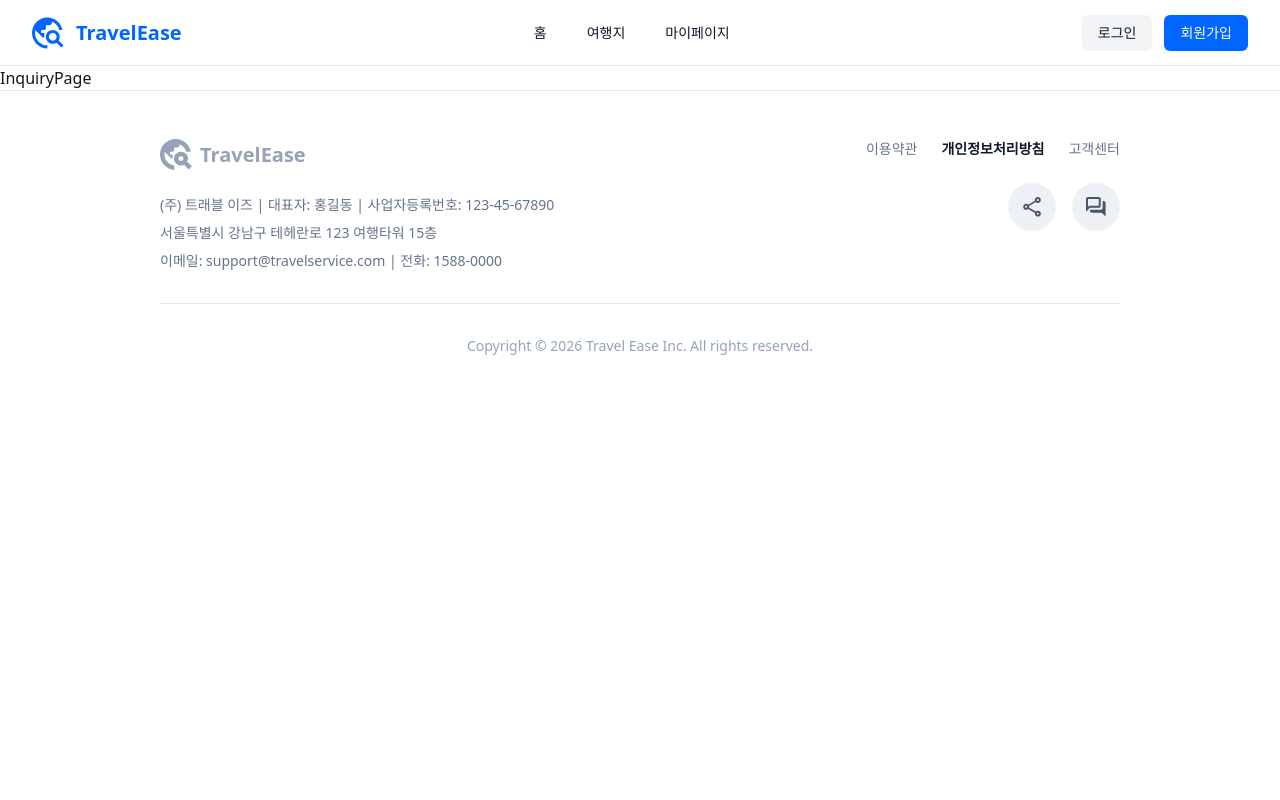
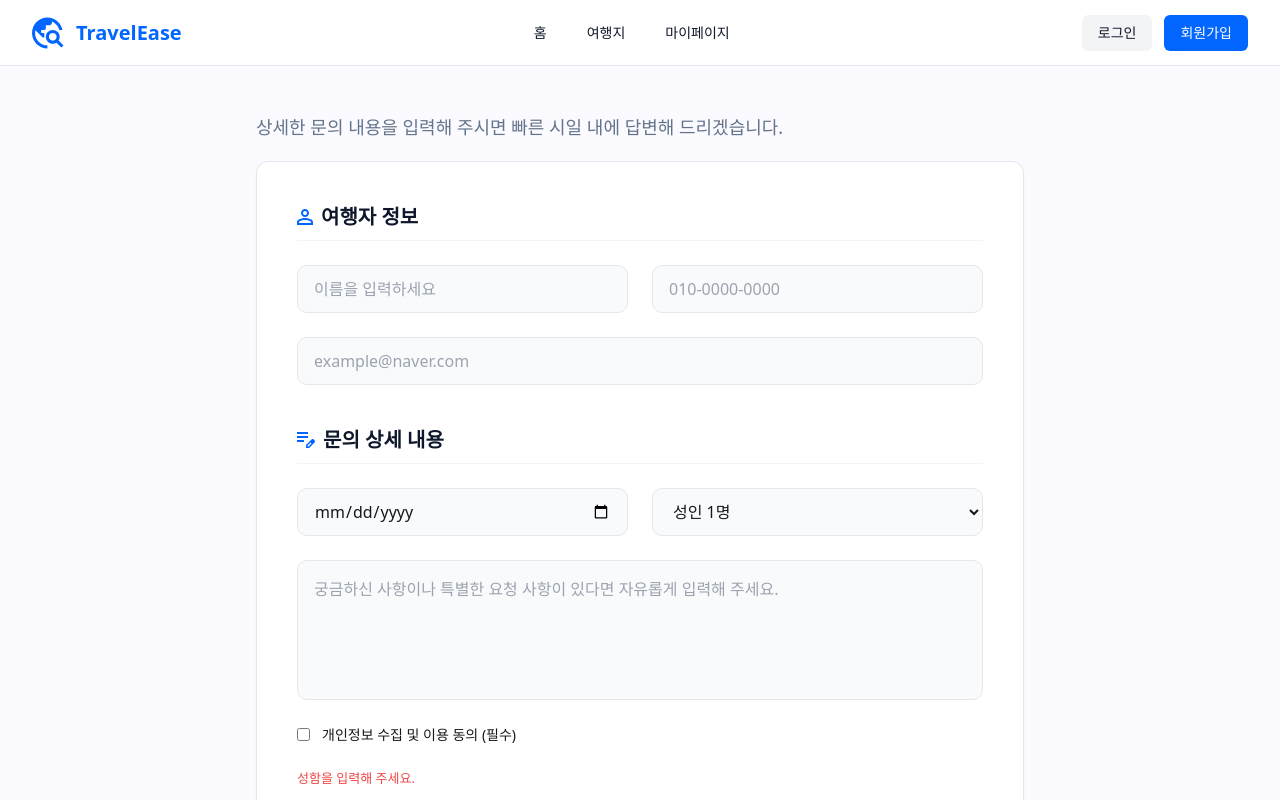
Before and after one commit to goorm-team-2/travel-fe, a React (Vite) app: page /inquiry/1 in a window 1280 px wide. Shown: the top 800 px of the page. Built offline with nearby package versions, Linux system fonts and the light colour scheme.

Commit message:
feat: 예약/문의 페이지

```diff
--- a/src/api/inquiryApi.js
+++ /dev/null
@@ -1,17 +0,0 @@
-// api/inquiryApi.js
-import axios from 'axios';
-
-const BASE_URL = 'http://localhost:8080/api';
-
-// 문의 관련 API
-export const inquiryApi = {
-  // 예약 문의 등록
-  createInquiry: (inquiryData) => {
-    return axios.post(`${BASE_URL}/inquiries`, inquiryData);
-  },
-
-  // 내 예약 조회
-  getMyInquiries: () => {
-    return axios.get(`${BASE_URL}/inquiries/my`);
-  }
-};
--- /dev/null
+++ b/src/api/inquiryApi.ts
@@ -0,0 +1,39 @@
+// api/inquiryApi.ts
+import axios from 'axios';
+
+const BASE_URL = '/api';
+
+/** 문의 생성 요청 */
+export type CreateInquiryRequest = {
+  productId: number;
+  name: string;
+  phone: string;
+  email: string;
+  departureDate: string;
+  people: number;
+  requestNote: string;
+};
+
+/** 문의 생성 응답 */
+export type CreateInquiryResponse = {
+  inquiryId: string;
+  inquiryDate: string;
+  message: string;
+};
+
+// 문의 관련 API
+export const inquiryApi = {
+  // 예약 문의 등록
+  createInquiry: (inquiryData: CreateInquiryRequest) => {
+    return axios.post<CreateInquiryResponse>(`${BASE_URL}/inquiries`, inquiryData, {
+      withCredentials: true, // 로그인 세션 필요할 가능성 높음
+    });
+  },
+
+  // 내 예약 조회
+  getMyInquiries: () => {
+    return axios.get(`${BASE_URL}/inquiries/my`, {
+      withCredentials: true,
+    });
+  },
+};
--- a/src/pages/InquiryPage/index.tsx
+++ b/src/pages/InquiryPage/index.tsx
@@ -1,3 +1,178 @@
+import { useMemo, useState } from 'react';
+import { useParams, useNavigate } from 'react-router-dom';
+import { inquiryApi } from '../../api/inquiryApi';
+
+function isValidEmail(email: string) {
+  return /^[^\s@]+@[^\s@]+\.[^\s@]+$/.test(email.trim());
+}
+
 export default function InquiryPage() {
-  return <div>InquiryPage</div>;
+  const { id } = useParams();
+  const navigate = useNavigate();
+
+  // ✅ URL 상품 id
+  const productId = Number(id);
+  const isValidProductId = Number.isInteger(productId) && productId > 0;
+
+  const [name, setName] = useState('');
+  const [phone, setPhone] = useState('');
+  const [email, setEmail] = useState('');
+  const [departureDate, setDepartureDate] = useState('');
+  const [people, setPeople] = useState(1);
+  const [requestNote, setRequestNote] = useState('');
+  const [agree, setAgree] = useState(false);
+
+  const [isSubmitting, setIsSubmitting] = useState(false);
+
+  const error = useMemo(() => {
+    if (!isValidProductId) return '상품 정보가 올바르지 않습니다.';
+    if (!name.trim()) return '성함을 입력해 주세요.';
+    if (!phone.trim()) return '연락처를 입력해 주세요.';
+    if (!email.trim() || !isValidEmail(email)) return '올바른 이메일 주소를 입력해 주세요.';
+    if (!departureDate) return '여행 희망 날짜를 선택해 주세요.';
+    if (!agree) return '개인정보 수집 및 이용에 동의해 주세요.';
+    return null;
+  }, [isValidProductId, name, phone, email, departureDate, agree]);
+
+  const canSubmit = !error && !isSubmitting;
+
+  const handleSubmit = async (e: React.FormEvent) => {
+    e.preventDefault();
+    if (!canSubmit) return;
+
+    setIsSubmitting(true);
+
+    try {
+      const payload = {
+        productId,
+        name: name.trim(),
+        phone: phone.trim(),
+        email: email.trim(),
+        departureDate,
+        people,
+        requestNote: requestNote.trim(),
+      };
+
+      const res = await inquiryApi.createInquiry(payload);
+
+      window.scrollTo({ top: 0, left: 0, behavior: 'auto' });
+      // 문의 완료 페이지 이동
+      navigate('/inquiry/complete', {
+        state: {
+          productId,
+          ...res.data, // inquiryId, inquiryDate, message
+        },
+        replace: true,
+      });
+    } catch (err) {
+      alert('문의 접수에 실패했습니다. 다시 시도해 주세요.');
+    } finally {
+      setIsSubmitting(false);
+    }
+  };
+
+  return (
+    <div className="w-full flex justify-center pt-12 pb-[54px] bg-background">
+      <div className="w-[768px] flex flex-col gap-5">
+        <p className="text-[#64748B] text-[18px]">
+          상세한 문의 내용을 입력해 주시면 빠른 시일 내에 답변해 드리겠습니다.
+        </p>
+
+        <div className="pb-4 border border-[#E2E8F0] shadow-sm rounded-[12px] bg-white">
+          <form className="w-full h-full p-10 flex flex-col gap-10" onSubmit={handleSubmit}>
+            {/* 여행자 정보 */}
+            <section className="flex flex-col gap-6">
+              <h3 className="text-textPrimary font-bold text-[20px] flex items-center gap-2 pb-2 border-b border-[#F1F5F9]">
+                <img src="/traveler-info-icon.svg" />
+                여행자 정보
+              </h3>
+
+              <div className="grid grid-cols-2 gap-6">
+                <input
+                  value={name}
+                  onChange={(e) => setName(e.target.value)}
+                  placeholder="이름을 입력하세요"
+                  className="h-12 px-4 rounded-[10px] border bg-[#F8FAFC]"
+                />
+
+                <input
+                  value={phone}
+                  onChange={(e) => setPhone(e.target.value)}
+                  placeholder="010-0000-0000"
+                  className="h-12 px-4 rounded-[10px] border bg-[#F8FAFC]"
+                />
+
+                <input
+                  value={email}
+                  onChange={(e) => setEmail(e.target.value)}
+                  placeholder="example@naver.com"
+                  className="h-12 px-4 rounded-[10px] border bg-[#F8FAFC] col-span-2"
+                />
+              </div>
+            </section>
+
+            {/* 문의 상세 */}
+            <section className="flex flex-col gap-6">
+              <h3 className="text-textPrimary font-bold text-[20px] flex items-center gap-2 pb-2 border-b border-[#F1F5F9]">
+                <img src="/inquiry-detail-icon.svg" />
+                문의 상세 내용
+              </h3>
+
+              <div className="grid grid-cols-2 gap-6">
+                <input
+                  type="date"
+                  value={departureDate}
+                  onChange={(e) => setDepartureDate(e.target.value)}
+                  className="h-12 px-4 rounded-[10px] border bg-[#F8FAFC]"
+                />
+
+                <select
+                  value={people}
+                  onChange={(e) => setPeople(Number(e.target.value))}
+                  className="h-12 px-4 rounded-[10px] border bg-[#F8FAFC]"
+                >
+                  <option value={1}>성인 1명</option>
+                  <option value={2}>성인 2명</option>
+                  <option value={3}>성인 3명</option>
+                  <option value={4}>성인 4명</option>
+                  <option value={5}>성인 5명 이상</option>
+                </select>
+
+                <textarea
+                  value={requestNote}
+                  onChange={(e) => setRequestNote(e.target.value)}
+                  placeholder="궁금하신 사항이나 특별한 요청 사항이 있다면 자유롭게 입력해 주세요."
+                  className="min-h-[140px] p-4 rounded-[10px] border bg-[#F8FAFC] col-span-2 resize-none"
+                />
+              </div>
+
+              {/* 동의 */}
+              <div className="flex gap-3 items-center">
+                <input
+                  type="checkbox"
+                  checked={agree}
+                  onChange={(e) => setAgree(e.target.checked)}
+                />
+                <p className="text-[14px]">개인정보 수집 및 이용 동의 (필수)</p>
+              </div>
+
+              {error && <p className="text-red-500 text-[13px]">{error}</p>}
+
+              <button
+                type="submit"
+                disabled={!canSubmit}
+                className="w-full h-[56px] rounded-[14px] bg-primary text-white font-semibold disabled:opacity-50"
+              >
+                {isSubmitting ? '문의 접수 중...' : '문의하기 완료'}
+              </button>
+
+              <p className="text-center text-[12px] text-[#94A3B8]">
+                영업일 기준 24시간 이내에 담당자가 연락을 드릴 예정입니다.
+              </p>
+            </section>
+          </form>
+        </div>
+      </div>
+    </div>
+  );
 }
--- a/src/pages/ProductDetailPage/index.tsx
+++ b/src/pages/ProductDetailPage/index.tsx
@@ -63,7 +63,10 @@ export default function ProductDetailPage() {
           <IncludesExcludes includes={product.includes} excludes={product.excludes} />
         </div>
         <button
-          onClick={() => navigate(`/inquiry/${product.id}`)}
+          onClick={() => {
+            window.scrollTo({ top: 0, left: 0, behavior: 'auto' });
+            navigate(`/inquiry/${product.id}`);
+          }}
           className="sticky top-20 bg-primary w-full h-20 text-white font-medium text-[16px] rounded-[12px]"
         >
           문의 및 예약하기
```
Also changed, not shown: public/inquiry-detail-icon.svg (added), public/traveler-info-icon.svg (added).
